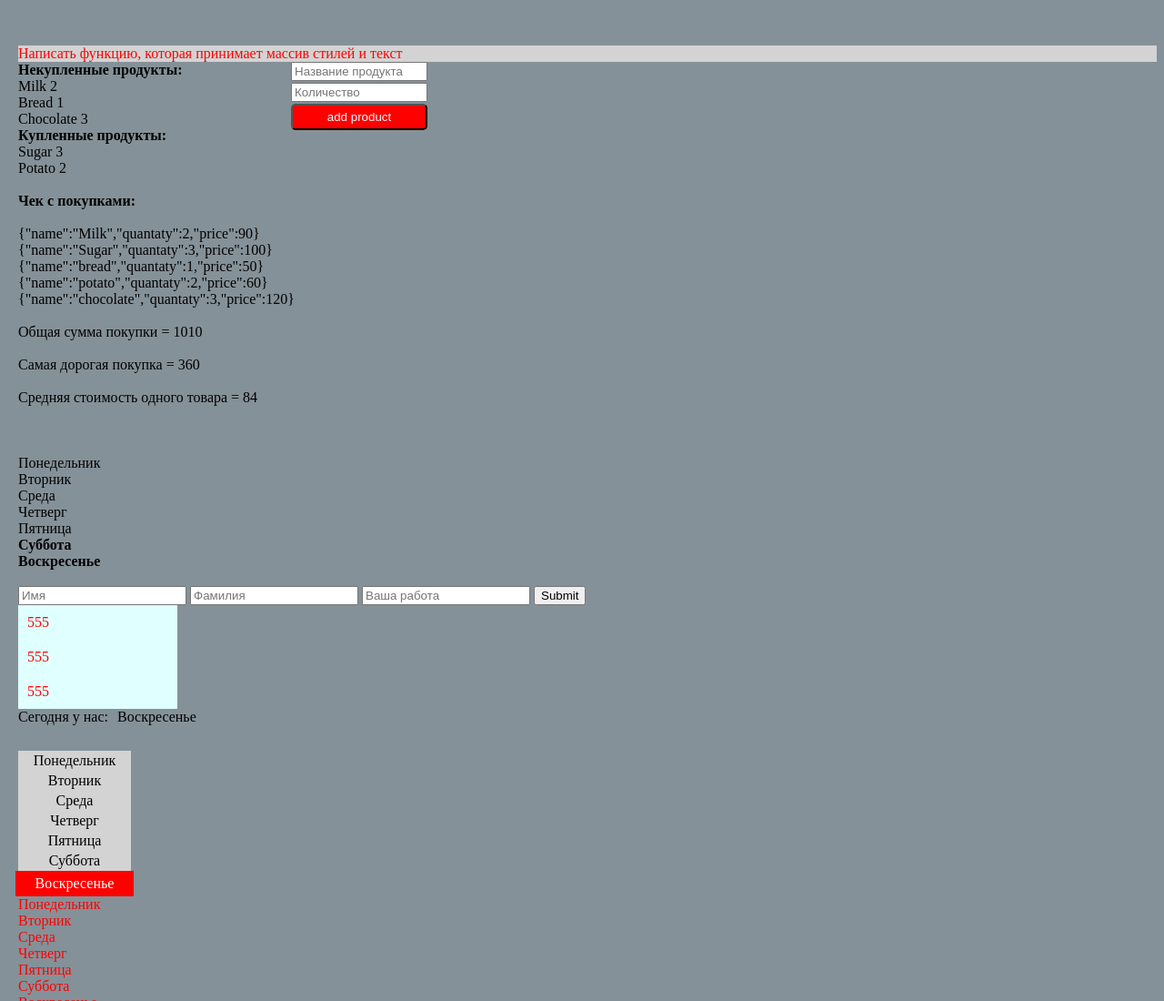
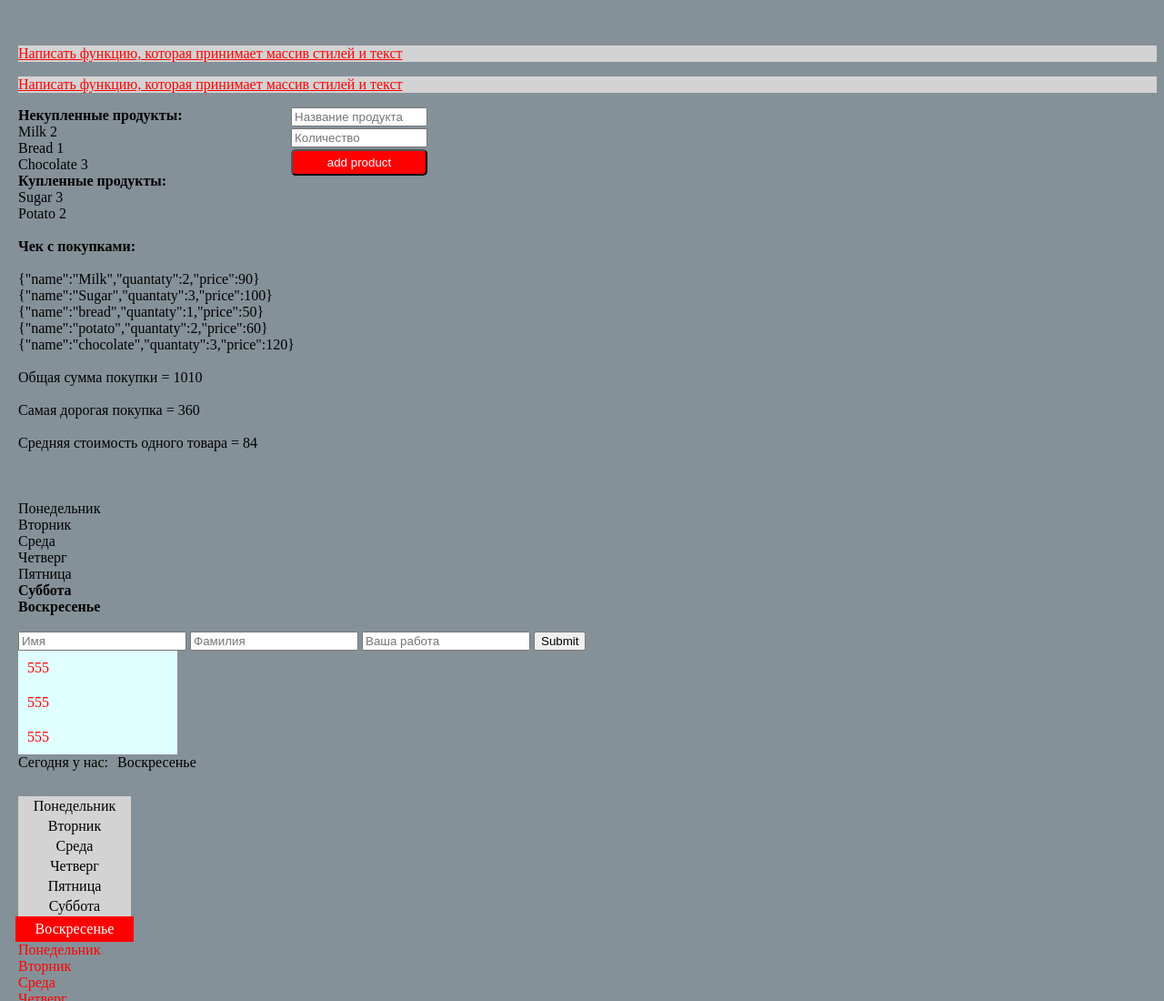
Before and after one commit to belkud/PrivateJavaScript, a website built with Vite: page index.html in a window 1280 px wide. Shown: the top 1100 px of the page at 91% size. Built offline with nearby package versions, Linux system fonts and the light colour scheme.

Commit message:
style in text2

```diff
--- a/src/main.ts
+++ b/src/main.ts
@@ -2229,10 +2229,10 @@ findMiddlePrice(check)
 let massStyle = [
     {color: 'red'},
     {background: 'lightgray'},
-    // textDecoration: 'underline',
+    {'text-decoration': 'underline'},
 ]
 
-let text = 'Написать функцию, которая принимает массив стилей и текст'
+let text = `Написать функцию, которая принимает массив стилей и текст`
 
 let textWithStyles = document.getElementById('textWithStyles') as HTMLDivElement
 
@@ -2243,14 +2243,18 @@ for (const el of massStyle) {
     }
     str2+='; '
 }
-
-console.log(str2);
+// console.log(str2);
 
 
 function showTextInHTML (styles:any, text:string) {
-    return textWithStyles.innerHTML=`<div style="${str2}">${text}</div>`
-    // return textWithStyles.innerHTML=`<div style="color: aliceblue; background-color: lightgray;">${text}</div>`
-}
+    return (
+        textWithStyles.innerHTML+=`
+        <p style="${str2}">${text}</p>
+        <p style="${str2}">${text}</p>
+        `
+    )
+}
+
 console.log(showTextInHTML(massStyle, text));
 
 
@@ -2258,13 +2262,12 @@ console.log(showTextInHTML(massStyle, text));
 
 
 
-// let str2 = JSON.stringify(massStyle)
-// console.log(str2);
-
-
-// console.log(str2.split('[').join('').split('{').join(''));
-
-// textWithStyles.innerHTML+=str2
+
+
+
+
+
+
 
 
 
```
Also changed, not shown: index.html (+1 -0 lines).
